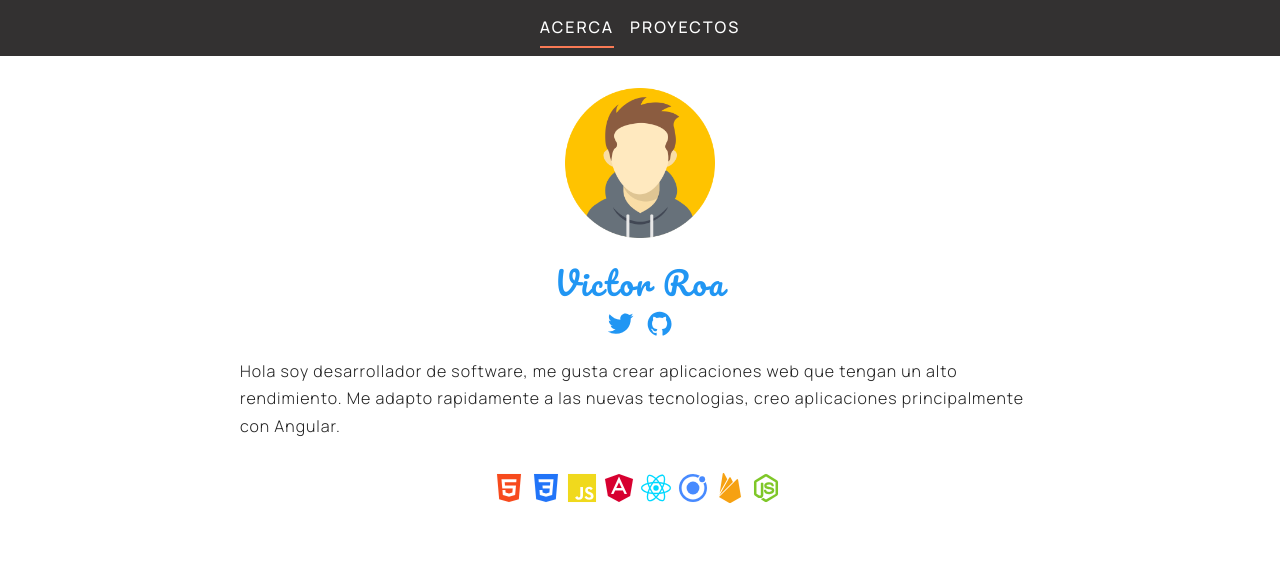
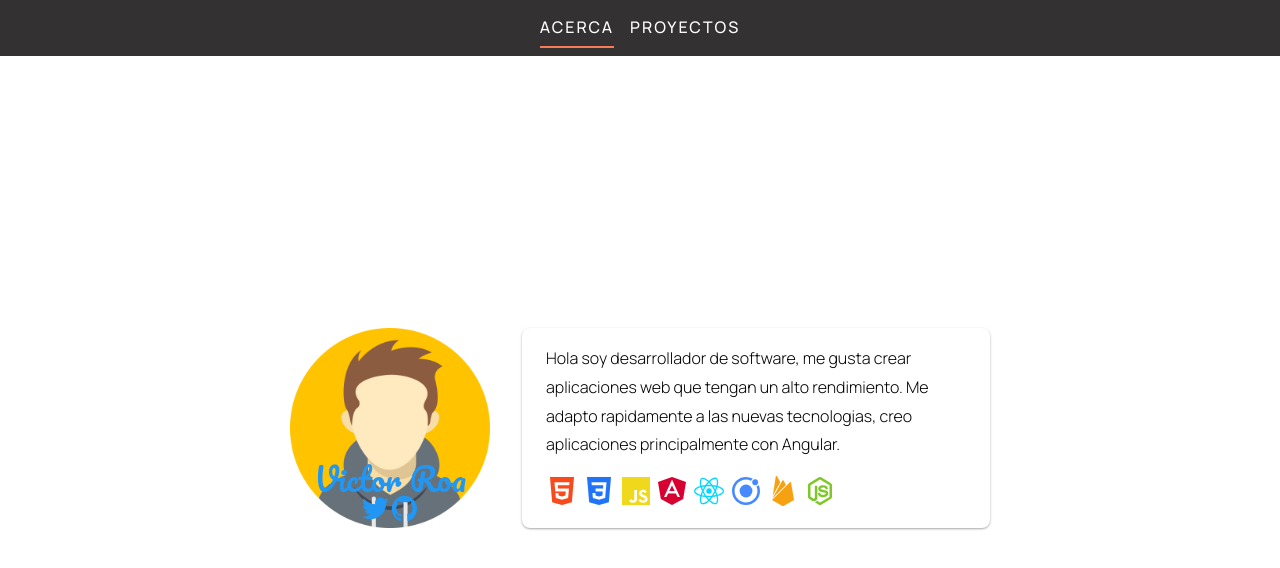
Before and after one commit to vlrr91/about-me, an Angular app: page /about in a window 1280 px wide. Shown: the top 568 px of the page. Built offline with nearby package versions, Linux system fonts and the light colour scheme.

Commit message:
About page

```diff
--- a/src/app/about/about.component.css
+++ b/src/app/about/about.component.css
@@ -1,68 +1,119 @@
-.about-content {
+.about {
+  min-height: calc(100vh - 56px);
   display: flex;
-  flex-direction: column;
+  justify-content: center;
   align-items: center;
-  padding-top: 2rem;
-  max-width: 800px;
+}
+.about__grid  {
+  display: grid;
+  max-width: 700px;
+  grid-template-columns: auto auto;
+  align-items: center;
+}
+.about__grid > div:nth-child(2) {
+  margin-left: 2em;
+  padding: 1em 1.5em;
+  box-shadow: 0 1px 3px rgba(0,0,0,0.12), 0 1px 2px rgba(0,0,0,0.24);
+  transition: all 0.3s cubic-bezier(.25,.8,.25,1);
+  border-radius: 8px;
+}
+.about__grid > div:nth-child(2):hover {
+  box-shadow: 0 14px 28px rgba(0,0,0,0.25), 0 10px 10px rgba(0,0,0,0.22);
+}
+.about__desc p {
+  margin: 0;
+  line-height: 1.8;
+  user-select: none;
+}
+.about__image {
+  position: relative;
+}
+.about__image img,
+.about__info {
+  width: 200px;
+}
+.about__image img {
+  display: block;
   margin: 0 auto;
 }
-.info-avatar {
-  display: flex;
-  flex-direction: column;
-  align-items: center;
+.about__name,
+.about__social {
+  text-align: center;
 }
-.info-title {
-  margin: 1rem 0 0;
+.about__name,
+.social__logo {
+  color: #2196f3;
+}
+.about__name {
   font-family: 'Pacifico', cursive;
   font-weight: 400;
-  letter-spacing: 2px;
-  font-size: 2rem;
-  text-transform: capitalize;
-  color: #2196F3;
+  margin: 0;
+  line-height: 1;
 }
-.social-logo {
-  font-size: 1.7rem;
-  color: #2196F3;
+.about__info {
+  position: absolute;
+  bottom: 0;
 }
-.social-logo:hover {
-  color: #1976D2;
+.social__logo {
+  font-size: 1.8em;
 }
-.social-link:first-child {
-  margin-right: .7rem;
+.about__skills {
+  margin-top: 1em;
 }
-.about-desc {
-  line-height: 1.7rem;
-  letter-spacing: 1px;
-  color: #212121;
-}
-.about-skills {
-  margin-top: 1rem;
-}
-.skill-icon {
+.skill__icon {
   font-size: 2rem;
   margin-right: .3rem;
 }
-.skill-icon.html {
+.skill__icon.html {
   color: #F74A1D;
 }
-.skill-icon.css {
+.skill__icon.css {
   color: #2174F8;
 }
-.skill-icon.js {
+.skill__icon.js {
   color: #F0D91D;
 }
-.skill-icon.angular {
+.skill__icon.angular {
   color: #D70030;
 }
-.skill-icon.ionic {
+.skill__icon.ionic {
   color: #478AFF;
 }
-.skill-icon.firebase {
+.skill__icon.firebase {
   color: #F6A112;
 }
-.skill-icon.node {
+.skill__icon.node {
   color: #7FC728;
 }
-.skill-icon.react {
+.skill__icon.react {
   color: #00D8FF;
 }
+@media screen and (max-width: 768px) {
+  .about {
+    padding: 1em;
+  }
+  .about__grid {
+    grid-template-columns: 1fr;
+    height: auto;
+    max-width: 500px;
+  }
+  .about__image {
+    display: table;
+    margin: 0 auto;
+    margin-bottom: 1em;
+  }
+  .about__grid > div:nth-child(2) {
+    margin-left: 0;
+  }
+}
+@media screen and (max-width: 460px) {
+  .about__image img {
+    width: 150px;
+  }
+  .about__info {
+    position: relative;
+  }
+  .about__name {
+    line-height: 1.5;
+  }
+}
--- a/src/app/about/about.component.html
+++ b/src/app/about/about.component.html
@@ -1,32 +1,38 @@
-<div class="about-content">
-  <div class="about-info">
-    <div class="info-avatar">
-      <img src="/assets/images/avatar.png"
-           width="150px"
-           alt=""
-           title="Victor Roa">
-      <h1 class="info-title">Victor Roa</h1>
-      <div class="info-social">
-        <a class="social-link" href="https://twitter.com/vlrr91" target="_blank" rel="noopener noreferrer">
-          <ion-icon class="social-logo" name="logo-twitter"></ion-icon>
-        </a>
-        <a class="social-link" href="https://github.com/vlrr91" target="_blank" rel="noopener noreferrer">
-          <ion-icon class="social-logo" name="logo-github"></ion-icon>
-        </a>
+<div class="about">
+  <div class="about__grid">
+    <div>
+      <div class="about__image">
+        <img src="/assets/images/avatar.png" width="150px" alt="avatar" title="Victor Roa">
+        <div class="about__info">
+          <h1 class="about__name">Victor Roa</h1>
+          <div class="about__social">
+            <a class="social__link" href="https://twitter.com/vlrr91" target="_blank" rel="noopener noreferrer">
+              <ion-icon class="social__logo" name="logo-twitter"></ion-icon>
+            </a>
+            <a class="social__link" href="https://github.com/vlrr91" target="_blank" rel="noopener noreferrer">
+              <ion-icon class="social__logo" name="logo-github"></ion-icon>
+            </a>
+          </div>
+        </div>
+      </div>
+    </div>
+    <div>
+      <div class="about__desc">
+        <p>
+          <span>Hola</span> soy desarrollador de software, me gusta crear aplicaciones web que tengan un alto
+          rendimiento.
+          Me adapto rapidamente a las nuevas tecnologias, creo aplicaciones principalmente con Angular.</p>
+      </div>
+      <div class="about__skills">
+        <ion-icon class="skill__icon html" name="logo-html5"></ion-icon>
+        <ion-icon class="skill__icon css" name="logo-css3"></ion-icon>
+        <ion-icon class="skill__icon js" name="logo-javascript"></ion-icon>
+        <ion-icon class="skill__icon angular" name="logo-angular"></ion-icon>
+        <ion-icon class="skill__icon react" name="logo-react"></ion-icon>
+        <ion-icon class="skill__icon ionic" name="logo-ionic"></ion-icon>
+        <ion-icon class="skill__icon firebase" name="logo-firebase"></ion-icon>
+        <ion-icon class="skill__icon node" name="logo-nodejs"></ion-icon>
       </div>
     </div>
   </div>
-  <p class="about-desc">
-   <span class="">Hola</span> soy desarrollador de software, me gusta crear aplicaciones web que tengan un alto rendimiento.
-    Me adapto rapidamente a las nuevas tecnologias, creo aplicaciones principalmente con Angular.</p>
-  <div class="about-skills">
-    <ion-icon class="skill-icon html" name="logo-html5"></ion-icon>
-    <ion-icon class="skill-icon css" name="logo-css3"></ion-icon>
-    <ion-icon class="skill-icon js" name="logo-javascript"></ion-icon>
-    <ion-icon class="skill-icon angular" name="logo-angular"></ion-icon>
-    <ion-icon class="skill-icon react" name="logo-react"></ion-icon>
-    <ion-icon class="skill-icon ionic" name="logo-ionic"></ion-icon>
-    <ion-icon class="skill-icon firebase" name="logo-firebase"></ion-icon>
-    <ion-icon class="skill-icon node" name="logo-nodejs"></ion-icon>
-  </div>
 </div>
--- a/src/app/projects/projects.component.css
+++ b/src/app/projects/projects.component.css
@@ -20,7 +20,6 @@
   padding: .7em 0 .5em;
   color: #333131;
   font-size: 1.2em;
-  letter-spacing: 2px;
   font-weight: 500;
   border-bottom: 1px solid #333131;
 }
@@ -85,14 +84,14 @@
 }
 @media screen and (max-width: 768px) {
   .projects__grid {
-    max-width: 550px;
+    padding: 0 2em;
   }
 }
 @media screen and (max-width: 640px) {
   .projects__grid {
     grid-template-columns: 1fr;
+    max-width: 450px;
     width: 100%;
-    max-width: 400px;
     padding: 0 1em;
   }
 }
```
